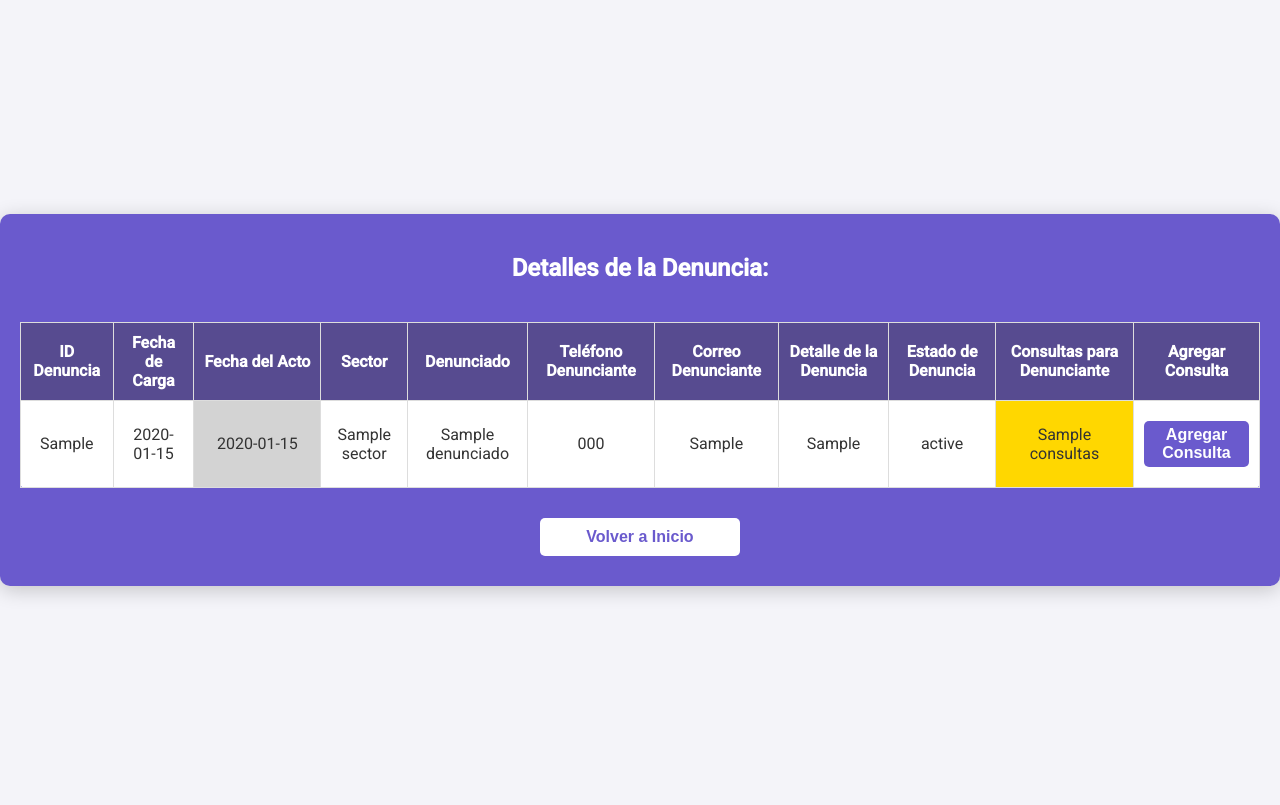
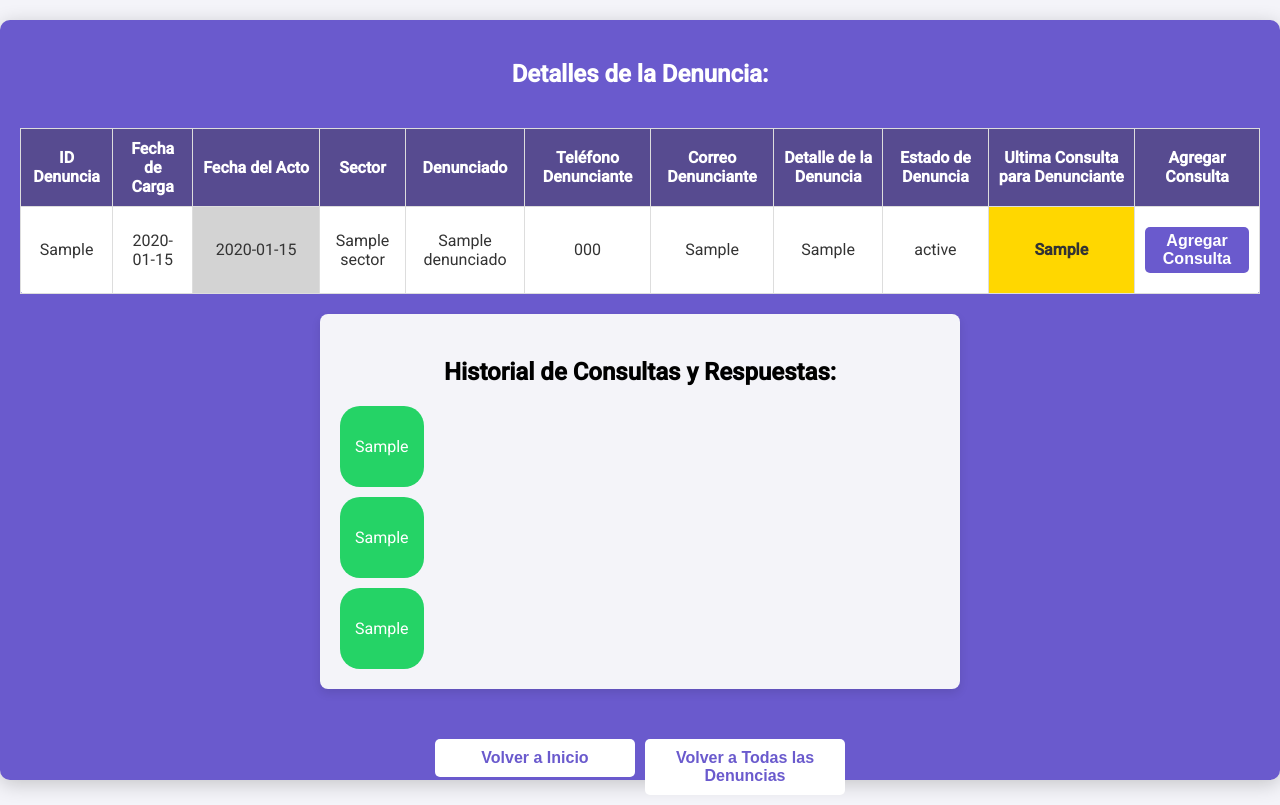
Before and after one commit to gabrielaranda8/ComentariosAnonimos, a Flask app: template templates/detalle_denuncia.html in a window 1280 px wide. Before the commit the page ends 597 px from the top, so only its background shows below. Run offline with Flask 3, Linux system fonts and the light colour scheme; the template is opened without the code that fills it: most values are stand-ins (such as "Sample title", 1, 10 or a date in 2020).

Commit message:
agrego chat para historial

```diff
--- a/app.py
+++ b/app.py
@@ -228,6 +228,53 @@ def add_comment():
 
     return redirect(url_for('track_denuncia'))
 
+# Ruta para procesar la solicitud de agregar una consulta
+@app.route('/add_consult', methods=['POST'])
+def add_consult():
+    denuncia_id = str(request.form.get('row_id'))  # ID de la denuncia
+    comentario = request.form.get('comentario')  # Comentario ingresado por el usuario
+    fecha_comentario = datetime.now().strftime('%Y-%m-%d %H:%M:%S')  # Fecha actual
+
+    try:
+        # Configuración de Google Sheets
+        scope = ['https://spreadsheets.google.com/feeds', 'https://www.googleapis.com/auth/drive']
+        creds = ServiceAccountCredentials.from_json_keyfile_dict(credentials_path, scope)
+        client = gspread.authorize(creds)
+        sheet = client.open_by_key(sheet_path).sheet1
+
+        # Obtener el índice de la fila correspondiente al ID de denuncia
+        id_cells = sheet.col_values(9)  # Suponiendo que la columna 9 contiene el ID de denuncia
+        if denuncia_id in id_cells:
+            row_index = id_cells.index(denuncia_id) + 1  # Índice de la fila (sumamos 1 por el encabezado)
+        else:
+            flash("No se encontró el ID de la denuncia.", "error")
+            return redirect(url_for('view_data'))
+
+        # Columnas para comentarios y fechas
+        max_comments = 4
+        comment_column_start = 18  # Columna inicial para "CONSULTA_1"
+        date_column_start = 19     # Columna inicial para "CONSULTA_1_FECHA"
+
+        # Buscar una columna vacía para el nuevo comentario
+        for i in range(max_comments):
+            comment_col = comment_column_start + i * 2
+            date_col = date_column_start + i * 2
+
+            # Verificar si la celda del comentario actual está vacía
+            if not sheet.cell(row_index, comment_col).value:
+                sheet.update_cell(row_index, comment_col, comentario)
+                sheet.update_cell(row_index, date_col, fecha_comentario)
+                flash("Consulta agregada exitosamente.", "success")
+                return redirect(url_for('view_data'))
+
+        # Si todas las columnas de comentarios están llenas, se envía un mensaje de error
+        flash("Se alcanzó el límite máximo de Consultas.", "error")
+
+    except Exception as e:
+        flash("Error al agregar el comentario: {}".format(str(e)), "error")
+
+    return redirect(url_for('view_data'))
+
 
 @app.route('/ver_denuncia/<denuncia_id>', methods=['GET'])
 @login_required
--- a/templates/detalle_denuncia.html
+++ b/templates/detalle_denuncia.html
@@ -87,6 +87,7 @@
         }
         td.consultas {
             background-color: #FFD700;
+            font-weight: bold;
         }
 
         .titulo-comentarios {
@@ -95,21 +96,50 @@
             margin-bottom: 10px; /* Espacio inferior */
             text-align: center; /* Alineación centrada */
         }
+
+
         .comentario-container {
-            background-color: #6a5acd; /* Un color de fondo claro para el cuadro */
-            border: 1px solid #ccc; /* Borde gris claro */
-            border-radius: 5px; /* Bordes redondeados */
-            padding: 10px; /* Espaciado interno */
-            margin-top: 20px; /* Espaciado superior */
-            text-align: left; /* Alineación del texto */
+            display: flex;
+            flex-direction: column;
+            gap: 10px;
+            width: 100%;
+            max-width: 600px;
+            margin: 20px auto;
+            padding: 20px;
+            background-color: #f4f4f9;
+            border-radius: 8px;
+            box-shadow: 0 4px 10px rgba(0, 0, 0, 0.1);
         }
+
+        .respuesta, .comentario {
+            padding: 15px;
+            border-radius: 20px;
+            max-width: 80%;
+            color: white;
+            font-size: 16px;
+            word-wrap: break-word;
+            position: relative;
+            text-align: left;
+        }
+
+        .respuesta {
+            background-color: #25D366; /* Verde WhatsApp */
+            align-self: flex-start;
+        }
+
         .comentario {
-            background-color: #ffffff; /* Fondo blanco para el texto del comentario */
-            padding: 10px; /* Espaciado interno */
-            border-radius: 5px; /* Bordes redondeados */
-            box-shadow: 0 2px 5px rgba(0, 0, 0, 0.1); /* Sombra sutil */
-            color: black; /* Cambiado a negro para el texto del comentario */
+            background-color: #333; /* Negro */
+            align-self: flex-end;
         }
+
+        .fecha {
+            font-size: 12px;
+            color: #888;
+            margin-top: 5px;
+            text-align: right;
+        }
+
+
         /* Estilos para los estados */
         .status-sin-ver {
             background-color: red;
@@ -218,7 +248,7 @@
                         <th>Correo Denunciante</th>
                         <th>Detalle de la Denuncia</th>
                         <th>Estado de Denuncia</th>
-                        <th class="consultas">Consultas para Denunciante</th>
+                        <th class="consultas">Ultima Consulta para Denunciante</th>
                         <th>Agregar Consulta</th>
                     </tr>
                 </thead>
@@ -237,7 +267,17 @@
                                 {{ data['ESTADO'] }}
                             </div>
                         </td>
-                        <td class="consultas">{{ data['CONSULTAS'] }}</td>
+                        <td class="consultas">
+                            {% if data['CONSULTA_3'] %}
+                                {{ data['CONSULTA_3'] }}
+                            {% elif data['CONSULTA_2'] %}
+                                {{ data['CONSULTA_2'] }}
+                            {% elif data['CONSULTA_1'] %}
+                                {{ data['CONSULTA_1'] }}
+                            {% else %}
+                                Sin consultas
+                            {% endif %}
+                        </td>
                         <td>
                             <button class="open-comment-modal comment-button" data-row-id="{{ data['ID DENUNCIA'] }}">Agregar Consulta</button>
                         </td>
@@ -245,22 +285,41 @@
                 </tbody>
             </table>
 
-        {% if data['NUEVOS COMENTARIOS'] %}
-            <div class="comentario-container">
-                <h3 class="titulo-comentarios">Nuevo Comentario del Denunciante:</h3>
-                <div class="comentario">{{ data['NUEVOS COMENTARIOS'] }}</div>
-            </div>
-        {% endif %}
+                <!-- Historial de comentarios y consultas -->
+                {% if data['COMENTARIO_1'] or data['CONSULTA_1'] %}
+                    <div class="comentario-container">
+                        <h3 class="titulo-comentarios" style="color: black">Historial de Consultas y Respuestas:</h3>
 
-        {% elif error %}
-            <p style="color: red;">{{ error }}</p>
-        {% endif %}
+                        {% for j in range(1, 4) %}
+                            {% if data['CONSULTA_' + j|string] %}
+                                <div class="respuesta">
+                                    <p>{{ data['CONSULTA_' + j|string] }}</p>
+                                </div>
+                            {% endif %}
+                        {% endfor %}
+
+                        {% for i in range(1, 5) %}
+                            {% if data['COMENTARIO_' + i|string] %}
+                                <div class="comentario">
+                                    <p>{{ data['COMENTARIO_' + i|string] }}</p>
+                                </div>
+                            {% endif %}
+                        {% endfor %}
+                    </div>
+                {% endif %}
 
         <div class="button-container">
-            <form action="{{ url_for('logout') }}" method="get">
+            <form action="{{ url_for('logout') }}" method="get" style="margin-right: 10px;">
                 <button class="button" type="submit">Volver a Inicio</button>
             </form>
+            <form action="{{ url_for('view_data') }}" method="get">
+                <button class="button" type="submit">Volver a Todas las Denuncias</button>
+            </form>
         </div>
+
+        {% else %}
+            <p>No hay datos disponibles para esta denuncia.</p>
+        {% endif %}
     </div>
 
     <!-- Modal para agregar comentario -->
@@ -268,7 +327,7 @@
         <div class="modal-content">
             <span class="close" onclick="closeCommentModal()">&times;</span>
             <h2>Agregar Consulta</h2>
-            <form id="comment-form" action="{{ url_for('add_comment') }}" method="post">
+            <form id="comment-form" action="{{ url_for('add_consult') }}" method="post">
                 <label for="comentario" style="color: black; font-size: 18px; margin-bottom: 5px; display: block;">Escribe tu Consulta:</label>
                 <textarea name="comentario" id="comentario" rows="5" required style="width: 100%; padding: 10px; border-radius: 5px; border: 1px solid #ccc;"></textarea>
                 <input type="hidden" name="row_id" id="comment-row-id" value="">
```
Also changed, not shown: templates/track_denuncia.html (+12 -2 lines).
